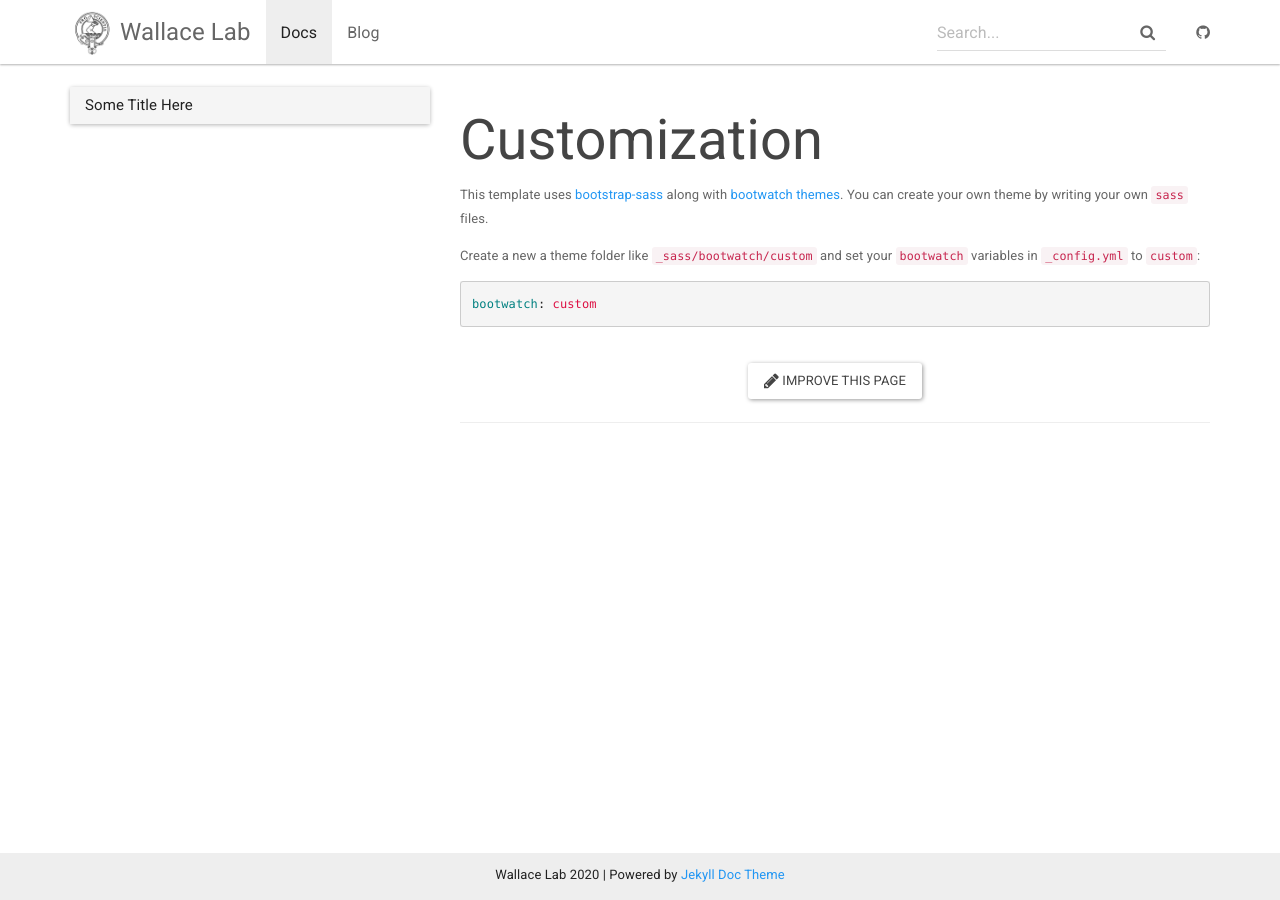
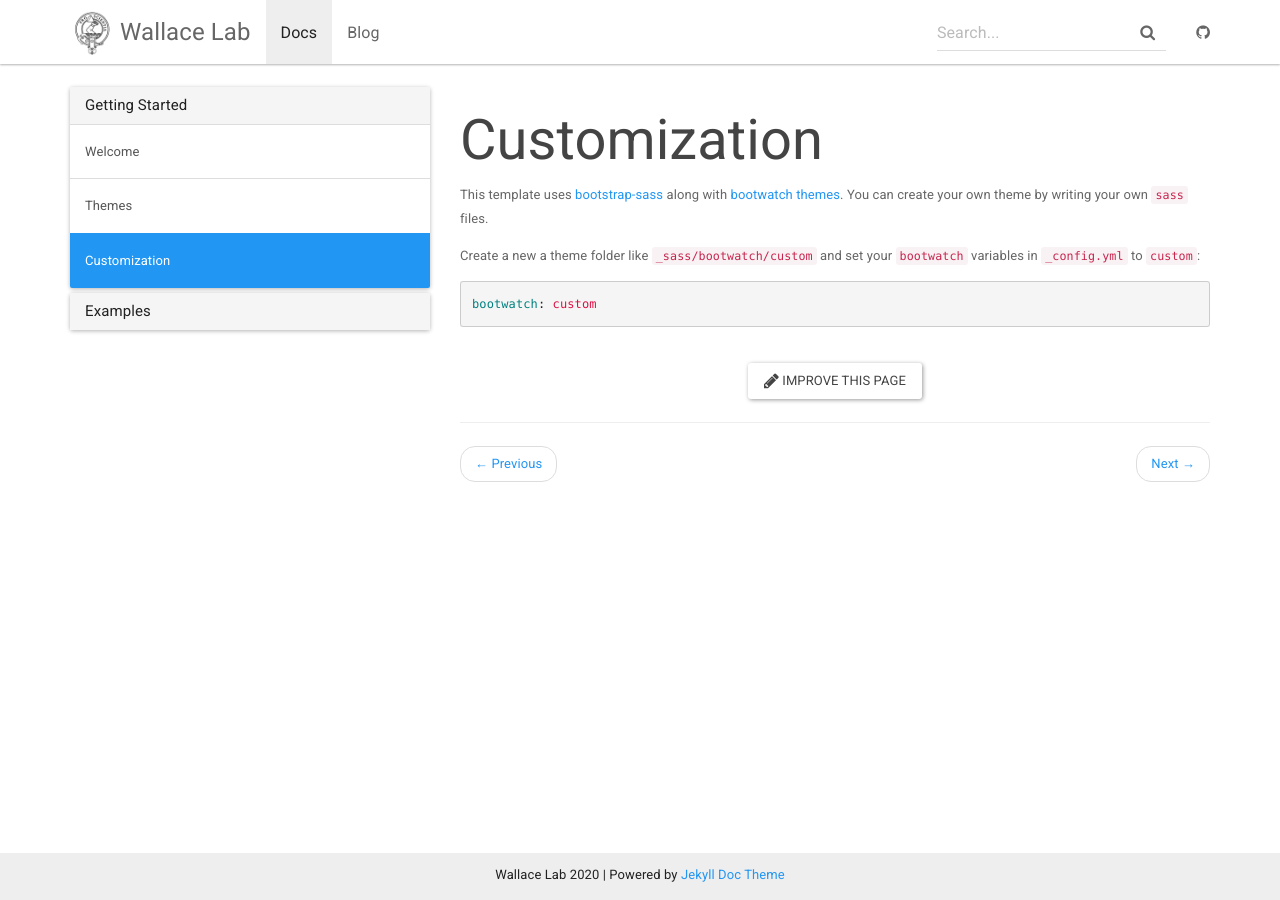
Before and after one commit to wallacelab/lab-wiki, a Jekyll site: the page built from _docs/customization.md, in a window 1280 px wide. Built offline with Jekyll 4.4.1, drawn with Linux system fonts in a browser that asks for light colours.

Commit message:
Update docs

```diff
--- a/_data/docs.yml
+++ b/_data/docs.yml
@@ -1,3 +1,11 @@
-- title: Some Title Here
+- title: Getting Started
   docs:
-  - test
+  - home
+  - themes
+  - customization
+
+- title: Examples
+  docs:
+  - cheatsheet
+  - font-awesome
+  - bootstrap
```
Also changed, not shown: _docs/test.md (deleted, +0 -6 lines).
